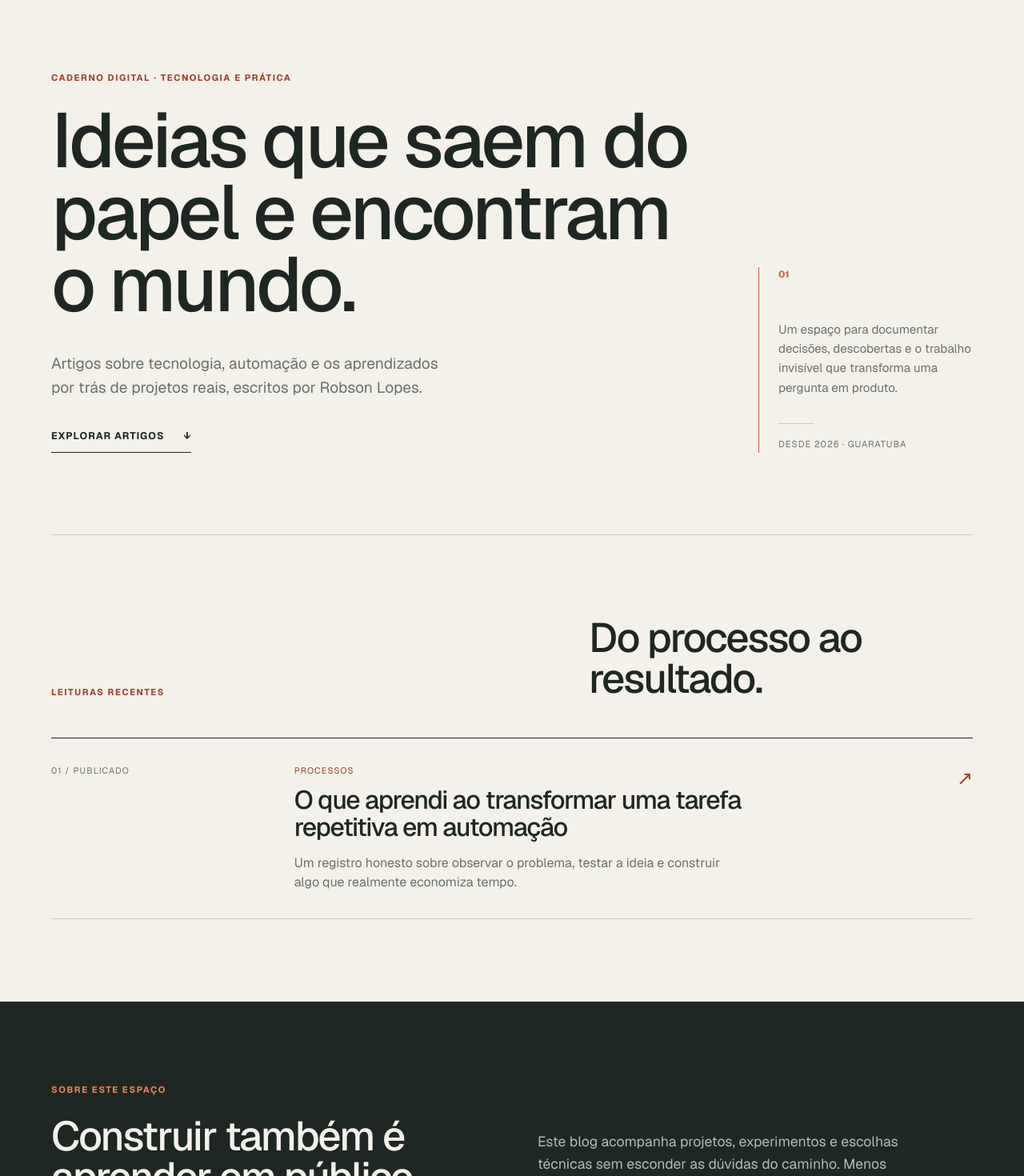
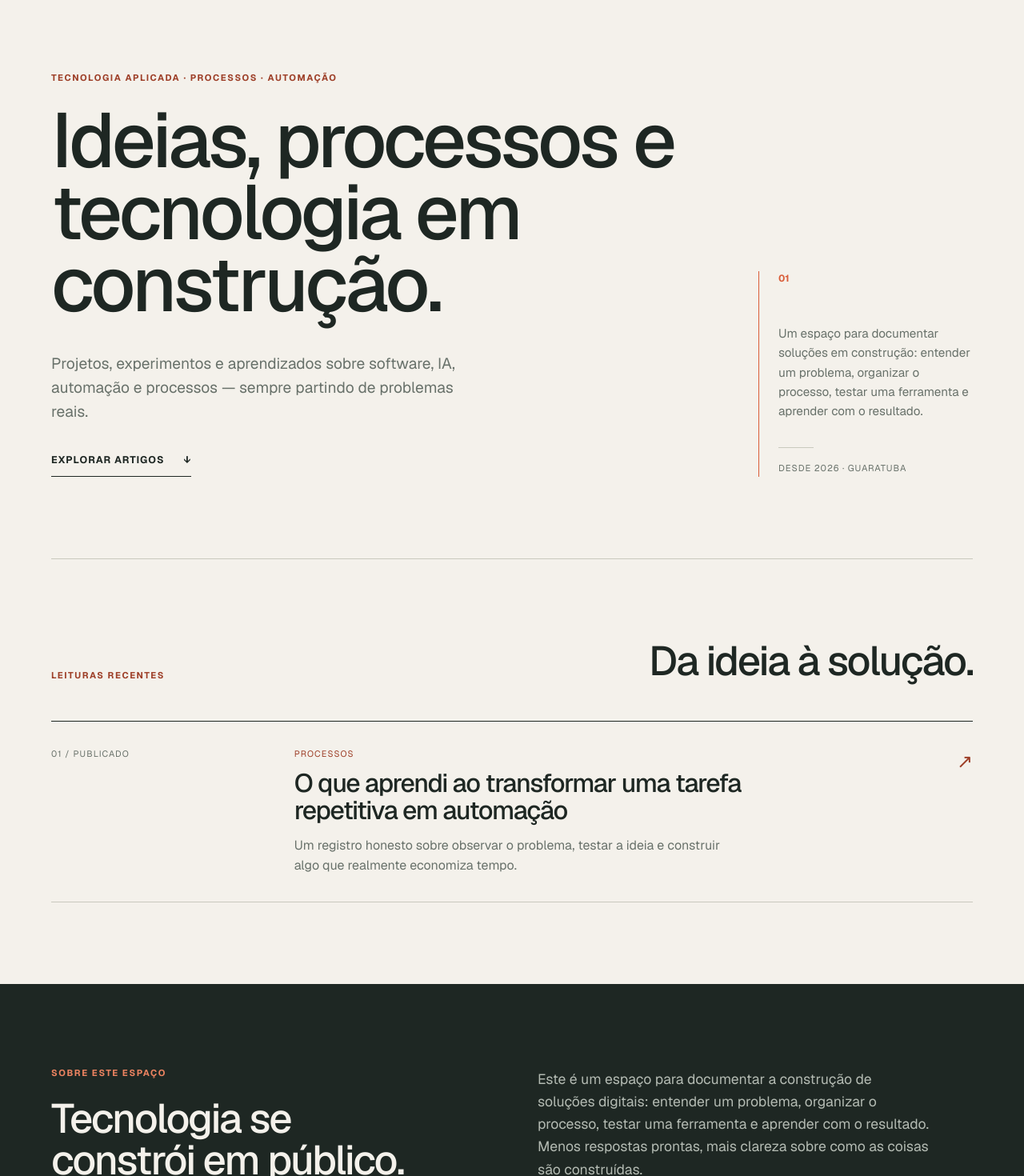
Before and after one commit to Jefferson-Robson/blog-robsonlopes, a Next.js app: page / in a window 1280 px wide. Shown: the part 140-1610 px from the top of the page at 80% size. Built offline with nearby package versions, Linux system fonts and the light colour scheme.

Commit message:
feat: atualizar posicionamento do blog

```diff
--- a/src/app/page.tsx
+++ b/src/app/page.tsx
@@ -20,13 +20,13 @@ export default function Home() {
 
       <main>
         <section className="hero-section" aria-labelledby="hero-title">
-          <p className="eyebrow">Caderno digital · tecnologia e prática</p>
+          <p className="eyebrow">Tecnologia aplicada · processos · automação</p>
           <div className="hero-grid">
             <div>
-              <h1 id="hero-title">Ideias que saem do papel e encontram o mundo.</h1>
+              <h1 id="hero-title">Ideias, processos e tecnologia em construção.</h1>
               <p className="hero-copy">
-                Artigos sobre tecnologia, automação e os aprendizados por trás de
-                projetos reais, escritos por Robson Lopes.
+                Projetos, experimentos e aprendizados sobre software, IA, automação e
+                processos — sempre partindo de problemas reais.
               </p>
               <a className="primary-link" href="#artigos">
                 Explorar artigos <span aria-hidden="true">↓</span>
@@ -35,8 +35,8 @@ export default function Home() {
             <div className="hero-note" aria-label="Nota do autor">
               <span className="note-number">01</span>
               <p>
-                Um espaço para documentar decisões, descobertas e o trabalho
-                invisível que transforma uma pergunta em produto.
+                Um espaço para documentar soluções em construção: entender um problema,
+                organizar o processo, testar uma ferramenta e aprender com o resultado.
               </p>
               <span className="note-rule" />
               <span className="note-caption">Desde 2026 · Guaratuba</span>
@@ -47,7 +47,7 @@ export default function Home() {
         <section className="articles-section" id="artigos" aria-labelledby="articles-title">
           <div className="section-heading">
             <p className="eyebrow">Leituras recentes</p>
-            <h2 id="articles-title">Do processo ao resultado.</h2>
+            <h2 id="articles-title">Da ideia à solução.</h2>
           </div>
           <div className="article-list">
             {articles.map((article) => (
@@ -75,18 +75,19 @@ export default function Home() {
         <section className="about-section" id="sobre" aria-labelledby="about-title">
           <div>
             <p className="eyebrow">Sobre este espaço</p>
-            <h2 id="about-title">Construir também é aprender em público.</h2>
+            <h2 id="about-title">Tecnologia se constrói em público.</h2>
           </div>
           <p>
-            Este blog acompanha projetos, experimentos e escolhas técnicas sem
-            esconder as dúvidas do caminho. Menos receita pronta, mais contexto
-            para tomar decisões melhores.
+            Este é um espaço para documentar a construção de soluções digitais: entender
+            um problema, organizar o processo, testar uma ferramenta e aprender
+            com o resultado. Menos respostas prontas, mais clareza sobre como as
+            coisas são construídas.
           </p>
         </section>
       </main>
 
       <footer className="site-footer">
-        <span>Robson Lopes · tecnologia com propósito</span>
+        <span>Robson Lopes · tecnologia, processos e automação</span>
         <span>© 2026</span>
       </footer>
     </div>
```
